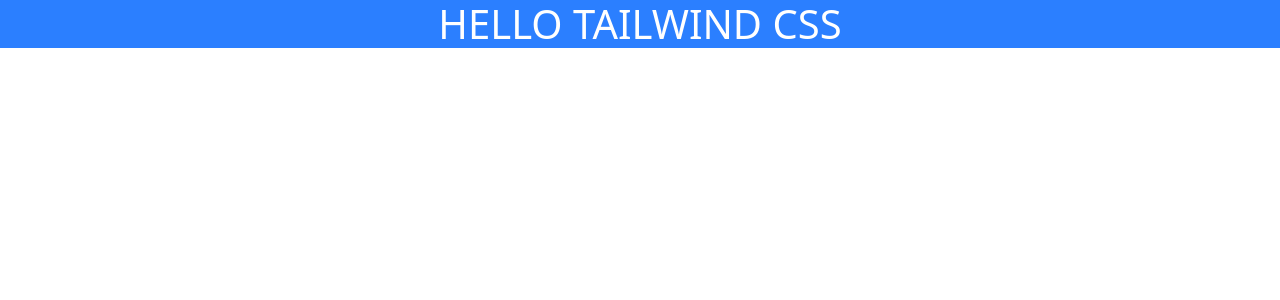
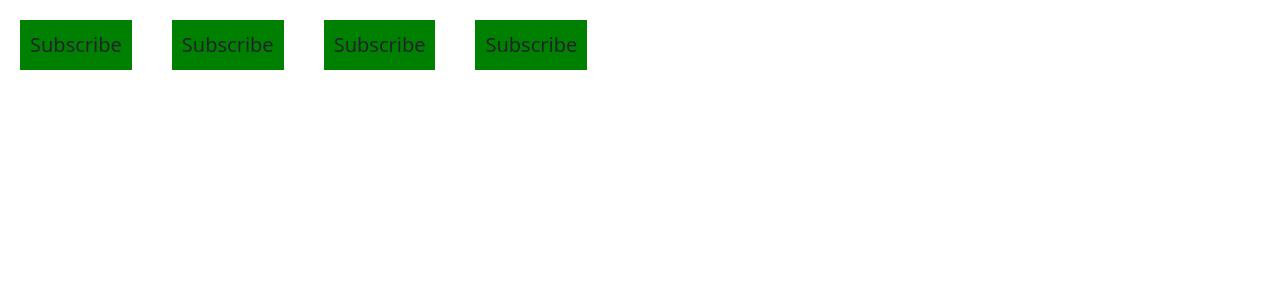
Before and after one commit to atifrafi/react-practice, a React (Vite) app: page / in a window 1280 px wide. Shown: the top 300 px of the page. Built offline with nearby package versions, Linux system fonts and the light colour scheme.

Commit message:
material ui install

```diff
--- a/package.json
+++ b/package.json
@@ -10,6 +10,9 @@
     "preview": "vite preview"
   },
   "dependencies": {
+    "@emotion/react": "^11.14.0",
+    "@emotion/styled": "^11.14.1",
+    "@mui/material": "^9.2.0",
     "@tailwindcss/vite": "^4.3.2",
     "bootstrap": "^5.3.8",
     "react": "^18.3.1",
--- a/src/App.jsx
+++ b/src/App.jsx
@@ -26,6 +26,8 @@
 import TextCom from "./components/18-styled-component-library/Text";
 import BootsrtapButton from "./components/19-bootstrap/Button";
 import CardT from "./components/20-tailwind-css/CardT";
+import MuiComponent from "./components/21-material-ui/MuiComponent";
+import ChildComp from "./components/22-function as props/ChildComp";
 
 
 const App = () => {
@@ -35,10 +37,25 @@
   const age = 26;
   const hobbies = {cars: 'nissan', type: 'petrol' }
   const hobby2 = ['task1','task2','task3','task4',]
+
+  // function as props
+  const handleName = (name)=>{
+    alert(`${name} subscribe`)
+  }
   return (
     <>
+    {/* for function as props */}
+    <ChildComp handleName={handleName} name='atif'/>
+    <ChildComp handleName={handleName} name='asif'/>
+    <ChildComp handleName={handleName} name='jake'/>
+    <ChildComp handleName={handleName} name='owais'/>
+
+
+    {/* for material UI library */}
+    {/* <MuiComponent/> */}
+
     {/* for tailwind css */}
-    <CardT/>
+    {/* <CardT/> */}
 
     {/* for bootstrap */}
     {/* <BootsrtapButton/> */}
```
Also changed, not shown: 1 other file (tests, documents, lock files or other folders).
